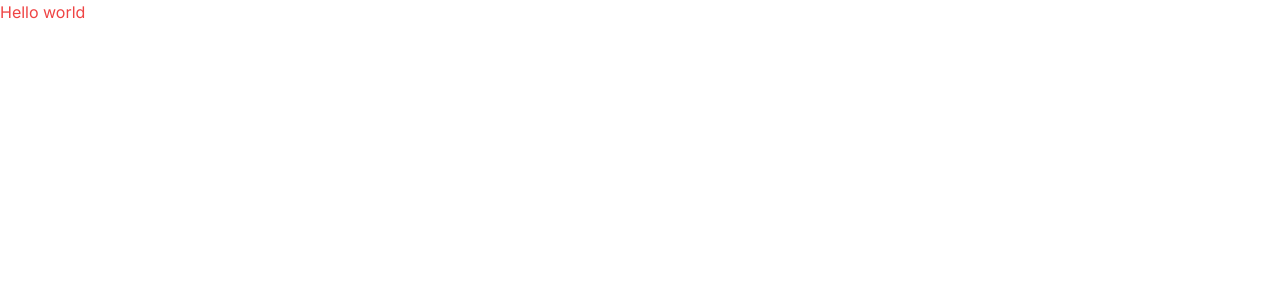
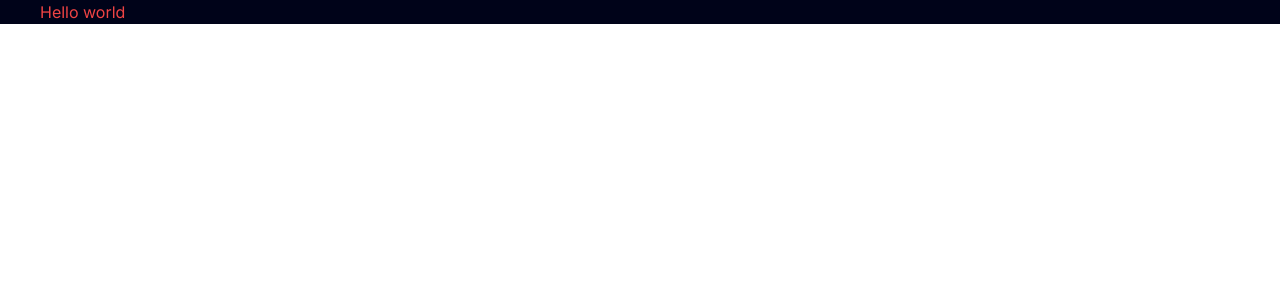
Before and after one commit to AnisurRahman06046/mPortfolio, a Next.js app: page / in a window 1280 px wide. Shown: the top 300 px of the page. Built offline with nearby package versions, Linux system fonts and the light colour scheme.

Commit message:
basic style  is done

```diff
--- a/app/page.tsx
+++ b/app/page.tsx
@@ -2,8 +2,8 @@ import Image from "next/image";
 
 export default function Home() {
   return (
-    <main>
-      <div>
+    <main className="relative bg-black-100 flex justify-center items-center flex-col overflow-hidden mx-auto sm:px-10 px-5">
+      <div className="mex-w-7xl w-full">
         <h1 className="text-red-500">Hello world</h1>
       </div>
     </main>
--- /dev/null
+++ b/components/Hero.tsx
@@ -0,0 +1,9 @@
+
+
+function Hero() {
+  return (
+    <div>Hero</div>
+  )
+}
+
+export default Hero
```
